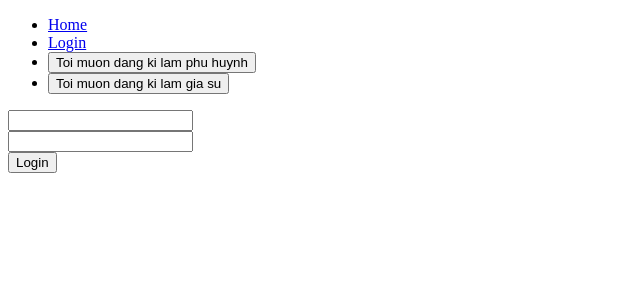
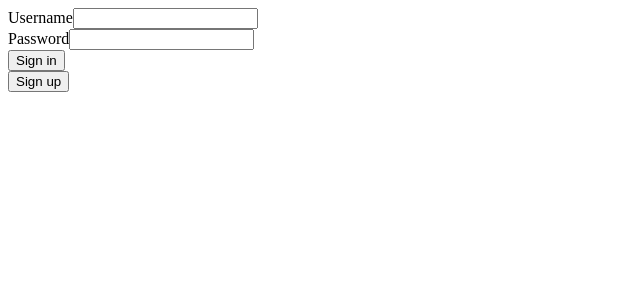
Before and after one commit to Hieucaohd/find-tutor-front-end, a React (Create React App) app: page /login in a window 1280 px wide. Shown: the top 300 px of the page, without its empty margins (0-640 px from the left). Built offline with nearby package versions, Linux system fonts and the light colour scheme.

Commit message:
fix login and parent room

```diff
--- a/package.json
+++ b/package.json
@@ -10,9 +10,10 @@
     "react": "^17.0.2",
     "react-cookie": "^4.0.3",
     "react-dom": "^17.0.2",
+    "react-hook-form": "^7.12.1",
     "react-redux": "^7.2.4",
     "react-router-dom": "^5.2.0",
-    "react-scripts": "4.0.3",
+    "react-scripts": "^4.0.3",
     "redux": "^4.1.0",
     "redux-thunk": "^2.3.0",
     "web-vitals": "^1.1.2"
--- a/src/App.js
+++ b/src/App.js
@@ -5,6 +5,7 @@ import ParentInfor from "./feature/parent/ParentInfor";
 import TutorInfor from "./feature/tutor/TutorInfor";
 
 import { BrowserRouter, Route, Switch } from "react-router-dom";
+import ParentRoom from "./feature/parent_room/ParentRoom";
 
 function App() {
   return (
@@ -14,6 +15,7 @@ function App() {
         <Switch>
           <Route exact path="/login" component={Login} />
           <Route exact path="/" component={Home} />
+          <Route exact path="/:roomId" component={ParentRoom}/>
           <Route exact path="/tutorInfor" component={TutorInfor} />
           <Route exact path="/parentInfor" component={ParentInfor} />
         </Switch>
--- a/src/feature/auth/Login.js
+++ b/src/feature/auth/Login.js
@@ -1,5 +1,6 @@
 import React from "react";
 import { useState, useEffect } from "react";
+import { useForm } from "react-hook-form";
 import { useDispatch, useSelector } from "react-redux";
 import { useHistory } from "react-router-dom";
 
@@ -10,9 +11,7 @@ const selectToken = (state) => state.auth.token;
 function Login() {
   const dispatch = useDispatch();
   let history = useHistory();
-
-  const [username, setUsername] = useState("");
-  const [password, setPassword] = useState("");
+  const {register, handleSubmit} = useForm();
 
   const token = useSelector(selectToken);
 
@@ -22,10 +21,10 @@ function Login() {
     }
   }, [token]);
 
-  const handleSubmit = () => {
+  const onSubmit = (data) => {
     const args = {
-      username: username,
-      password: password,
+      username: data.username,
+      password: data.password,
     };
 
     dispatch(login(args));
@@ -33,19 +32,18 @@ function Login() {
 
   return (
     <div>
-      <input
-        type="text"
-        onChange={(e) => setUsername(e.target.value)}
-        value={username}
-      />
-      <br></br>
-      <input
-        type="password"
-        onChange={(e) => setPassword(e.target.value)}
-        value={password}
-      />
-      <br></br>
-      <button onClick={handleSubmit}>Login</button>
+        <form onSubmit={handleSubmit(onSubmit)}>
+          <div className="form-control">
+            <label>Username</label>
+            <input name="username" type="text" {...register("username", { required: true })}/>
+          </div>
+          <div className="form-control">
+            <label>Password</label>
+            <input name="password" type="password" {...register("password", { required: true })}/>
+          </div>
+          <button type="submit">Sign in</button>
+        </form>
+        <button>Sign up</button>
     </div>
   );
 }
--- a/src/feature/auth/authSlice.js
+++ b/src/feature/auth/authSlice.js
@@ -10,7 +10,6 @@ const initialState = {
 
 // Lấy: id, token, type_tutor, type_parent từ server.
 export const login = createAsyncThunk("auth/authLogin", async (args) => {
-  // args gồm username và password.
   return await fetch("http://localhost:8000/findTutor/getToken/", {
     method: "POST",
     headers: {
@@ -22,6 +21,7 @@ export const login = createAsyncThunk("auth/authLogin", async (args) => {
       return response.json();
     } else {
       alert("Ten dang nhat hoac mat khau khong dung.");
+      return response.json();
     }
   });
 });
@@ -44,13 +44,11 @@ const authSlice = createSlice({
       })
       .addCase(login.fulfilled, (state, action) => {
         state.status = "idle";
-        if (action.payload) {
-          const { token, id, type_tutor, type_parent } = action.payload;
-          state.token = token;
-          state.id = id;
-          state.type_tutor = type_tutor;
-          state.type_parent = type_parent;
-        }
+        const { token, id, type_tutor, type_parent } = action.payload;
+        state.token = token;
+        state.id = id;
+        state.type_tutor = type_tutor;
+        state.type_parent = type_parent;
       });
   },
 });
--- a/src/feature/header/MainNavigation.js
+++ b/src/feature/header/MainNavigation.js
@@ -17,7 +17,8 @@ function MainNavigation() {
 
   return (
     <div>
-      <ul>
+      {token &&
+        <ul>
         <li>
           <Link to="/">Home</Link>
         </li>
@@ -48,6 +49,7 @@ function MainNavigation() {
           </li>
         )}
       </ul>
+      }
     </div>
   );
 }
--- a/src/feature/home/Home.js
+++ b/src/feature/home/Home.js
@@ -41,7 +41,6 @@ function Home() {
   const list_room_waiting = useSelector(selectWaitingListForTutor); // lấy danh sách các lớp học đã ứng tuyển của gia sư từ roomRelateTutorSlice.js
   const list_room_invited = useSelector(selectInvitedListForTutor); // lấy danh sách các lớp học đã được mời của gia sư từ roomRelateTutorSlice.js
   const list_room_try_teaching = useSelector(selectTryTeachingForTutor); // lấy danh sách các lớp học đang dạy thử của gia sư từ roomRelateTutorSlice.js
-
 
   const token = useSelector(selectToken); // lấy mã token từ authSlice.js
   const id_of_user = Number(useSelector(selectId_of_user)); // lấy id từ authSlice.js
--- a/src/feature/home/components/Room.js
+++ b/src/feature/home/components/Room.js
@@ -7,6 +7,7 @@ import { addWaitingListForRoom } from "../../parent_room/waitingListForRoomSlice
 import { renderThem } from "../conditionFunctionToRender";
 
 import ParentRoom from "../../parent_room/ParentRoom";
+import { useHistory } from "react-router-dom";
 
 function Room({
   room,
@@ -21,6 +22,7 @@ function Room({
   const dispatch = useDispatch();
   const [roomDetail, setRoomDetail] = useState(<div></div>);  // hiển thị thông tin của lớp học.
   const [isRenderRoomDetail, setIsRenderRoomDetail] = useState(false);  // roomDetail: hiển thị danh sách waitingList, invitedList, try_teachingList, teachingList của lớp học.
+  const history = useHistory();
 
   const handleDeleteRoom = (roomId) => {
     dispatch(deleteRoom({ roomId: roomId, token: token }));
@@ -34,18 +36,24 @@ function Room({
     setIsRenderRoomDetail(false);
   };
 
-  const showRoomDetail = (room) => {
-    setIsRenderRoomDetail(true);
-    setRoomDetail(
-      <ParentRoom
-        room={room}
-        token={token}
-        userId={id_of_user}
-        type_tutor={String(type_tutor)}
-        closeRoomDetail={closeRoomDetail}
-      />
-    );
-  };
+  // const showRoomDetail = (room) => {
+  //   setIsRenderRoomDetail(true);
+  //   setRoomDetail(
+  //     // <ParentRoom
+  //     //   room={room}
+  //     //   token={token}
+  //     //   userId={id_of_user}
+  //     //   type_tutor={String(type_tutor)}
+  //     //   closeRoomDetail={closeRoomDetail}
+  //     // />
+
+  //   );
+  // };
+
+  const handleShowDetailRoom = (room) => {
+      //navigate to detail room
+      history.push(`/${room.id}`);
+  }
 
   return (
     <div>
@@ -70,7 +78,7 @@ function Room({
           ) : null}
         </div>
         <div>
-          <button onClick={() => showRoomDetail(room)}>show detail</button>
+          <button onClick={ () => handleShowDetailRoom(room)}>show detail</button>
         </div>
       </li>
       {isRenderRoomDetail && <div>{roomDetail}</div>}
--- a/src/feature/parent_room/ParentRoom.js
+++ b/src/feature/parent_room/ParentRoom.js
@@ -41,47 +41,50 @@ import {
   selectTeachingForTutor,
 } from "../auth/roomRelateTutorSlice";
 
+
 import WaitingList from "./component/WaitingList";
 import InvitedList from "./component/InvitedList";
 import TryTeaching from "./component/TryTeaching";
 import Teaching from "./component/Teaching";
+import { useRouteMatch } from "react-router-dom";
+import { selectToken, selectId_of_user, selectType_tutor, } from "../auth/authSlice";
+
+ParentRoom.propTypes = {
+
+};
 
 function ParentRoom(props) {
   const dispatch = useDispatch();
+  const {
+    params: {roomId}
+  } = useRouteMatch();
+  const token = useSelector(selectToken);
 
-  const [userId, setUserId] = useState();
-
-  const [type_tutor, setType_tutor] = useState("");
-  const [token, setToken] = useState("");
-
+  const type_tutor = useSelector(selectType_tutor);
+  const roomList = useSelector(selectRoomList);
   const list_room_waiting = useSelector(selectWaitingListForTutor);
   const list_room_invited = useSelector(selectInvitedListForTutor);
   const list_room_try_teaching = useSelector(selectTryTeachingForTutor);
+  const roomDetail = roomList.find((room) => room.id === Number(roomId) );
 
-  const [roomDetail, setRoomDetail] = useState(<div></div>);
-
+  const userId = Number(useSelector(selectId_of_user));
   useEffect(() => {
     const args = {
-      roomId: props.room.id,
-      token: props.token,
-    };
+      roomId: roomId,
+      token: token
+    }
 
     dispatch(fetchWaitingListForRoom(args));
     dispatch(fetchInvitedListForRoom(args));
     dispatch(fetchTryTeachingForRoom(args));
     dispatch(fetchTeachingForRoom(args));
-
-    setRoomDetail(props.room);
-    setUserId(props.userId);
-    setType_tutor(props.type_tutor);
-    setToken(props.token);
-  }, [props.room]);
+  }, [])
 
   const waitingList = useSelector(selectWaitingListForRoom);
   const renderWaitingList = waitingList.map((waiting) => {
     return (
       <div>
-        <WaitingList waiting={waiting} userId={userId} roomId={props.room.id} />
+        <WaitingList waiting={waiting} userId={userId} roomId={roomId} />
       </div>
     );
   });
@@ -111,7 +114,6 @@ function ParentRoom(props) {
   const renderTeaching = teaching.map((teach) => {
     return <Teaching teach={teach} />;
   });
-
   const addToWaitingList = (roomId) => {
     dispatch(addWaitingListForRoom({ roomId: roomId, token: token }));
   };
@@ -134,7 +136,6 @@ function ParentRoom(props) {
       invited list: <ul>{renderInvitedList}</ul>
       try teaching: <ul>{renderTryTeaching}</ul>
       teaching: <ul>{renderTeaching}</ul>
-      <button onClick={props.closeRoomDetail}>Close</button>
     </div>
   );
 }
```
Also changed, not shown: API_document.txt (deleted), 2 other files (tests, documents, lock files or other folders).
